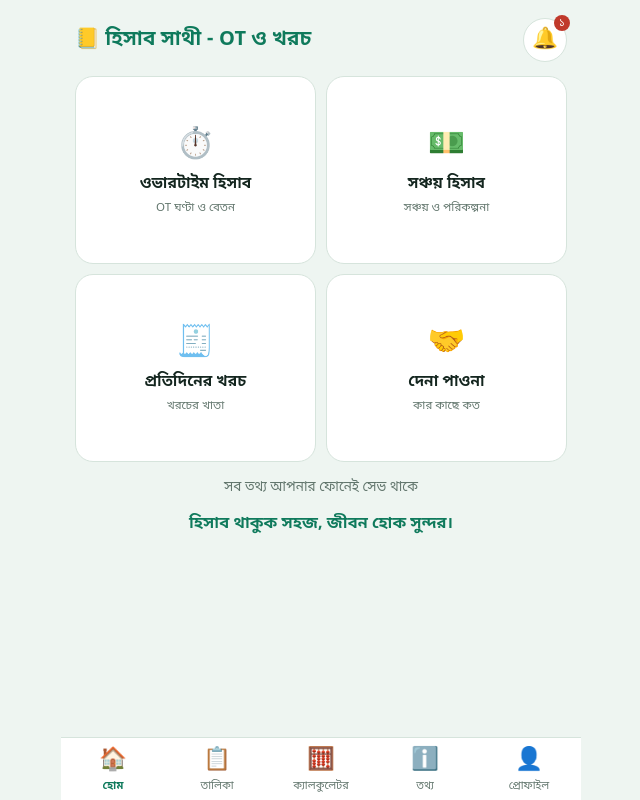
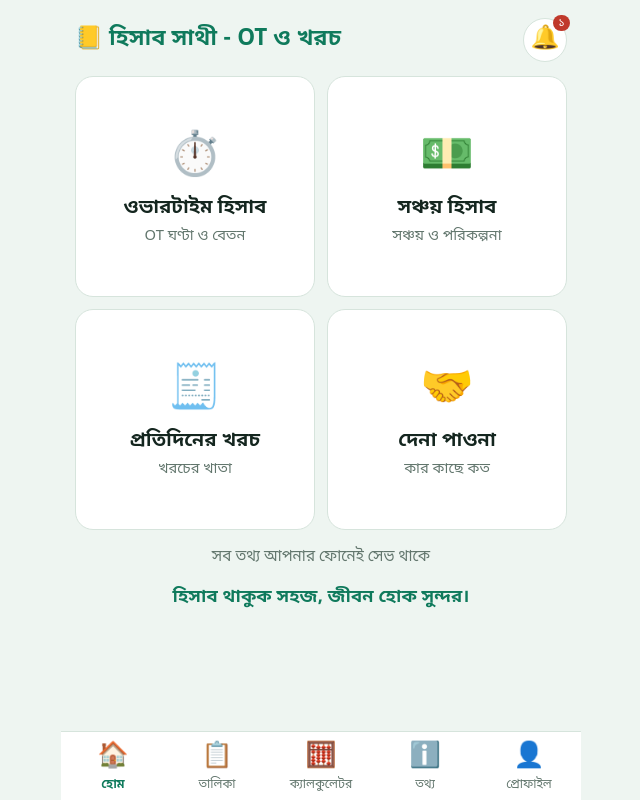
Before and after one commit to hisabsathi-app/hisabsathi-app.github.io, a plain HTML site: page index.html in a window 1280 px wide. Shown: the whole page, without its empty margins (319-959 px from the left). Drawn offline with Linux system fonts and the light colour scheme.

Commit message:
Add files via upload

```diff
--- a/index.html
+++ b/index.html
@@ -14,15 +14,16 @@ box-sizing:border-box;padding-top:env(safe-area-inset-top,0px);padding-bottom:en
 @media (prefers-color-scheme:dark){:root:not([data-theme="light"]){--bg:#0f1a15;--card:#18271f;--tx:#e8f3ed;--mu:#9bb2a7;--pr:#4cc9a0;--prt:#0f1a15;--bd:#2a4036;--ok:#4cc9a0;--bad:#ff8a7a}}
 :root[data-theme="dark"]{--bg:#0f1a15;--card:#18271f;--tx:#e8f3ed;--mu:#9bb2a7;--pr:#4cc9a0;--prt:#0f1a15;--bd:#2a4036;--ok:#4cc9a0;--bad:#ff8a7a}
 *{box-sizing:border-box}
+html{font-size:112.5%;-webkit-text-size-adjust:100%}
 html,body{margin:0}
 body{background:var(--bg);color:var(--tx);font-family:"Noto Sans Bengali","Kalpurush",system-ui,sans-serif;padding:14px;max-width:520px;margin:auto;line-height:1.5}
 header{display:flex;align-items:center;gap:10px;margin:4px 0 14px}
 header h1{font-size:1.25rem;margin:0;color:var(--pr);flex:1}
 #back{width:auto;margin:0;padding:6px 12px;background:var(--card);color:var(--pr);border:1px solid var(--bd)}
-.grid{display:grid;grid-template-columns:1fr 1fr;gap:10px}
-.tile{display:flex;flex-direction:column;align-items:center;justify-content:center;gap:4px;aspect-ratio:1/.78;background:var(--card);border:1px solid var(--bd);border-radius:18px;text-decoration:none;color:var(--tx);font-weight:700;font-size:.95rem;text-align:center}
-.tile span{font-size:1.9rem}
-.tile small{font-weight:400;color:var(--mu);font-size:.72rem}
+.grid{display:grid;grid-template-columns:1fr 1fr;gap:12px}
+.tile{display:flex;flex-direction:column;align-items:center;justify-content:center;gap:4px;aspect-ratio:1/.92;padding:8px;background:var(--card);border:1px solid var(--bd);border-radius:18px;text-decoration:none;color:var(--tx);font-weight:700;font-size:1.08rem;text-align:center}
+.tile span{font-size:2.4rem}
+.tile small{font-weight:400;color:var(--mu);font-size:.82rem;line-height:1.35}
 .card{background:var(--card);border:1px solid var(--bd);border-radius:14px;padding:14px;margin-bottom:12px}
 h2{font-size:1rem;margin:0 0 10px}
 label{display:block;font-size:.85rem;color:var(--mu);margin:8px 0 3px}
@@ -89,11 +90,11 @@ section[hidden]{display:none}
 <section id="s-overtime">
 <div class="grid">
 <a class="tile" href="#ot-add"><span>➕</span>ঘণ্টা যোগ<small>আজকের OT লিখুন</small></a>
-<a class="tile" href="#ot-list"><span>📋</span>মাসের তালিকা<small>মাসের সব এন্ট্রি</small></a>
+<a class="tile" href="#ot-list"><span>📋</span>মাসের তালিকা<small>এক নজরে মাসের OT দেখুন</small></a>
 <a class="tile" href="#ot-report"><span>📊</span>রিপোর্ট<small>মোট বেতনের হিসাব</small></a>
-<a class="tile" href="#ot-others"><span>💵</span><b style="font-size:1.15rem">মূল বেতন এড</b><small>বেতন, বোনাস, বিল</small></a>
+<a class="tile" href="#ot-others"><span>💵</span>মূল বেতন এড<small>বেতন, বোনাস, বিল</small></a>
 </div>
-<p class="mu" style="text-align:center;margin:16px 0 0;font-weight:600;color:var(--pr)">নিজের পরিশ্রমের সঠিক হিসাব রাখুন, নিজের প্রাপ্য বুঝে নিন।</p>
+<p class="mu" style="text-align:center;margin:16px 0 0;font-weight:600;color:var(--pr);font-size:min(.85rem,3.9vw);white-space:nowrap">নিজের পরিশ্রমের সঠিক হিসাব রাখুন, নিজের প্রাপ্য বুঝে নিন।</p>
 </section>
 
 <section id="s-ot-others">
```
